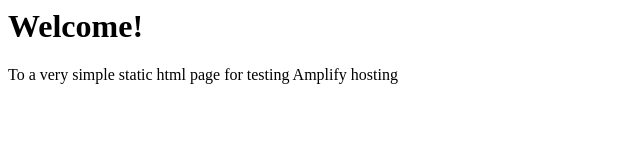
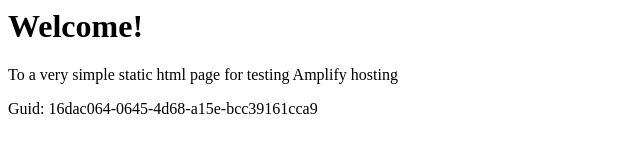
Before and after one commit to aws-aemilia-lhr/Github-PR-Commit-Integration-Test-DoNotTouch-GitHubAutoBuildPrPreviewCanaryTest-v1-prod-eu-west-2, a website: page src/index.html in a window 1280 px wide. Shown: the whole page, without its empty margins (0-640 px from the left). Drawn offline with Linux system fonts and the light colour scheme.

Commit message:
commit from integ tests

```diff
--- a/src/index.html
+++ b/src/index.html
@@ -1,3 +1,5 @@
+
+
 <html lang="en">
 
 <head>
@@ -10,6 +12,6 @@
 <body>
     <h1>Welcome!</h1>
     <p>To a very simple static html page for testing Amplify hosting</p>
-</body>
+    <p>Guid: 16dac064-0645-4d68-a15e-bcc39161cca9</p></body>
 
 </html>
```
